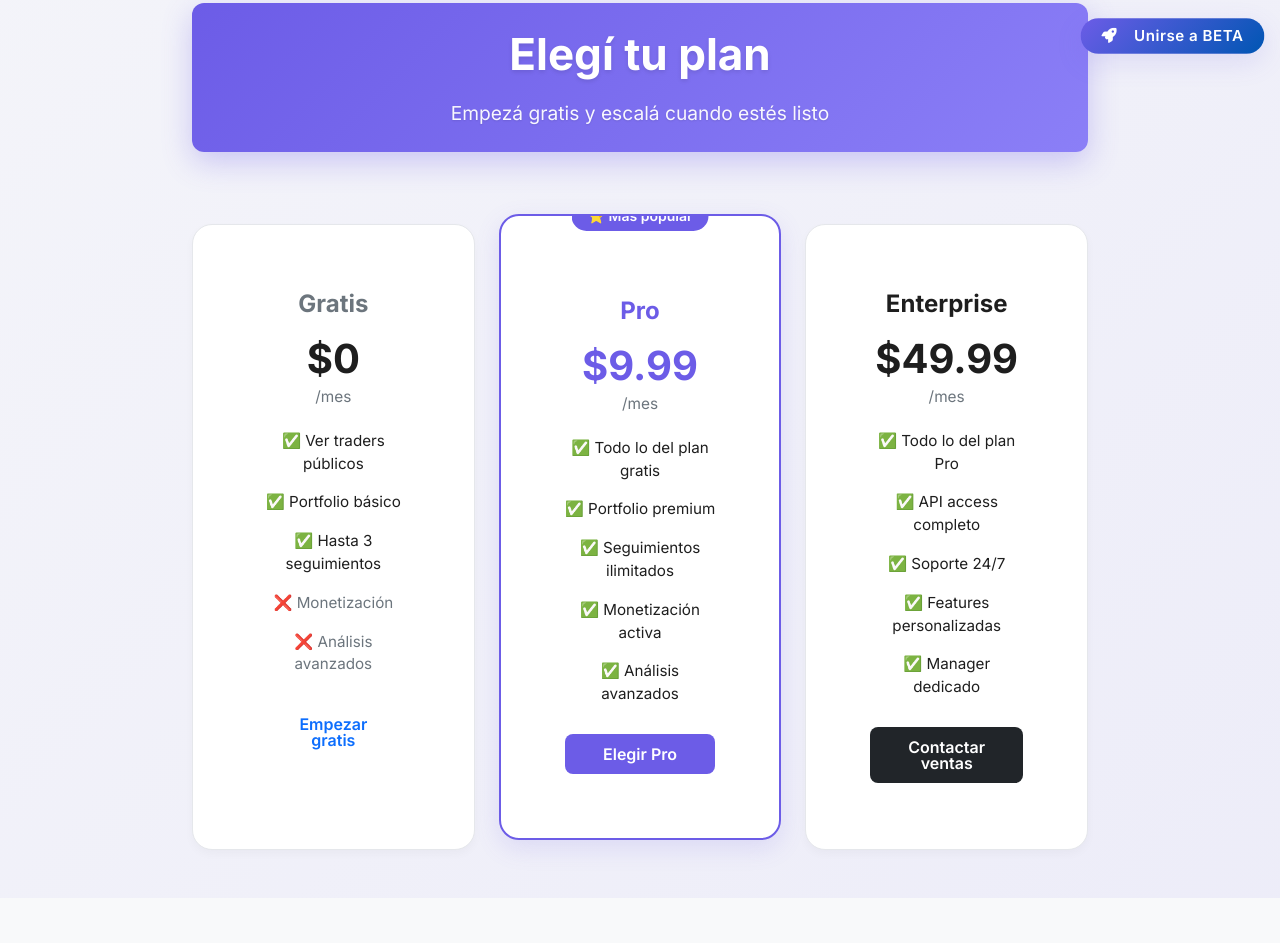
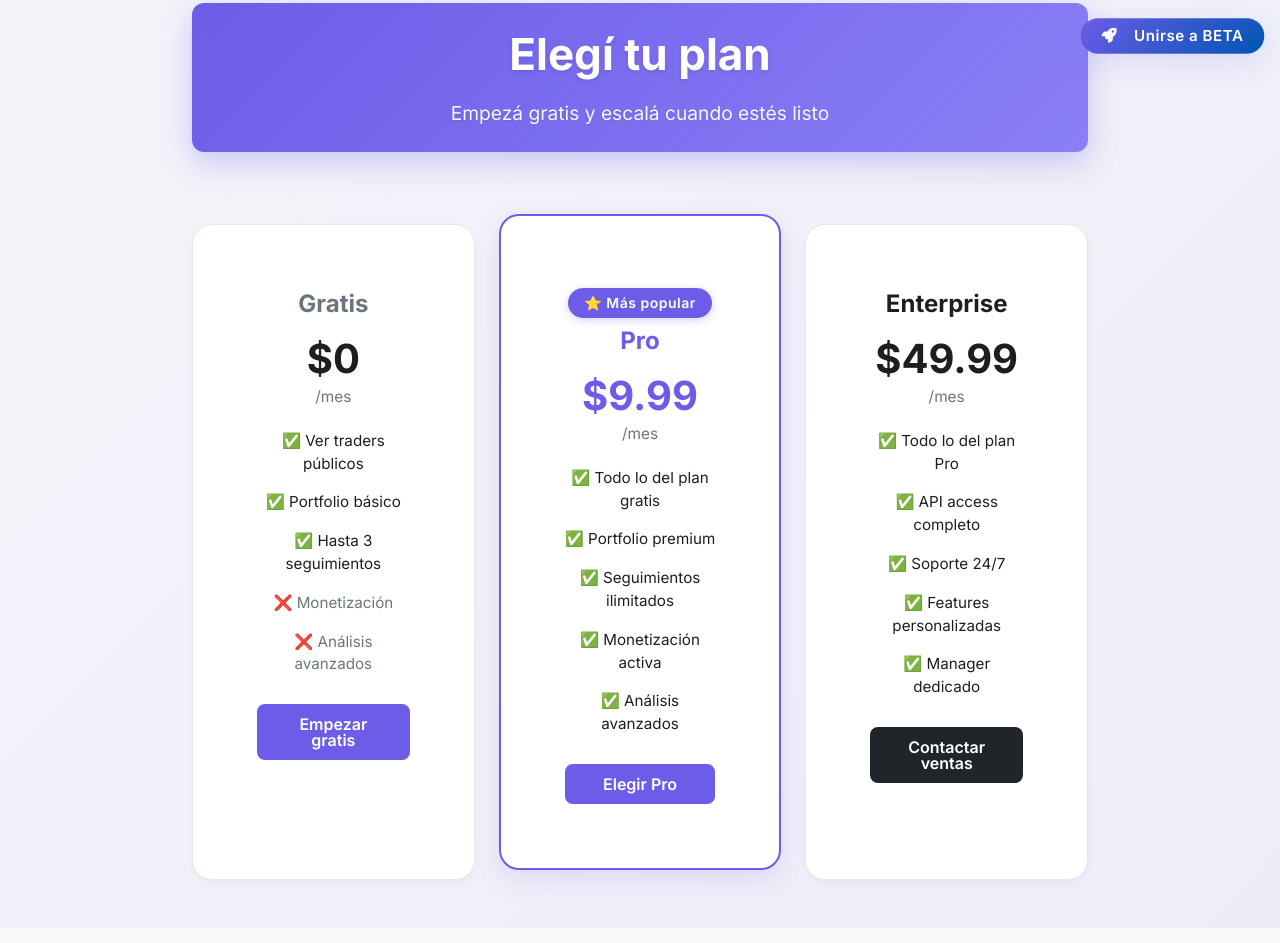
Before and after one commit to jotax7/wallo, a website: page index.html in a window 1280 px wide. Shown: the part 727-1670 px from the top of the page. Drawn offline with nearby package versions, Linux system fonts and the light colour scheme.

Commit message:
💾 Quick save

```diff
--- a/index.html
+++ b/index.html
@@ -102,17 +102,17 @@
               <li class="mb-2 text-muted">❌ Monetización</li>
               <li class="mb-2 text-muted">❌ Análisis avanzados</li>
             </ul>
-            <a href="pages/unirse.html" class="btn btn-outline-primary w-100">Empezar gratis</a>
+            <a href="pages/unirse.html" class="btn btn-primary w-100">Empezar gratis</a>
           </div>
         </div>
 
         <!-- Plan Pro (Destacado) -->
         <div class="col-lg-4 col-md-6">
           <div class="card-custom text-center h-100 border-primary shadow-lg position-relative">
-            <div class="badge bg-primary position-absolute top-0 start-50 translate-middle px-3 py-2">
-              ⭐ Más popular
-            </div>
-            <div class="mb-3 pt-3">
+            <div class="mb-3 pt-2">
+              <div class="badge bg-primary mb-2 px-3 py-2">
+                ⭐ Más popular
+              </div>
               <h4 class="fw-bold text-primary">Pro</h4>
               <div class="display-4 fw-bold text-primary">$9.99</div>
               <small class="text-muted">/mes</small>
--- a/scss/components/_pricing.scss
+++ b/scss/components/_pricing.scss
@@ -284,6 +284,19 @@
   .badge {
     font-size: 0.875rem;
     border-radius: 20px;
+
+    // Badge "Más popular" específico
+    &.bg-primary {
+      font-weight: 600;
+      letter-spacing: 0.5px;
+      box-shadow: 0 2px 8px rgba($primary, 0.3);
+      margin-bottom: 0.75rem;
+
+      @include respond-to-max(sm) {
+        font-size: 0.8rem;
+        padding: 0.4rem 0.8rem;
+      }
+    }
   }
 
   ul {
```
Also changed, not shown: css/wallo.min.css.
